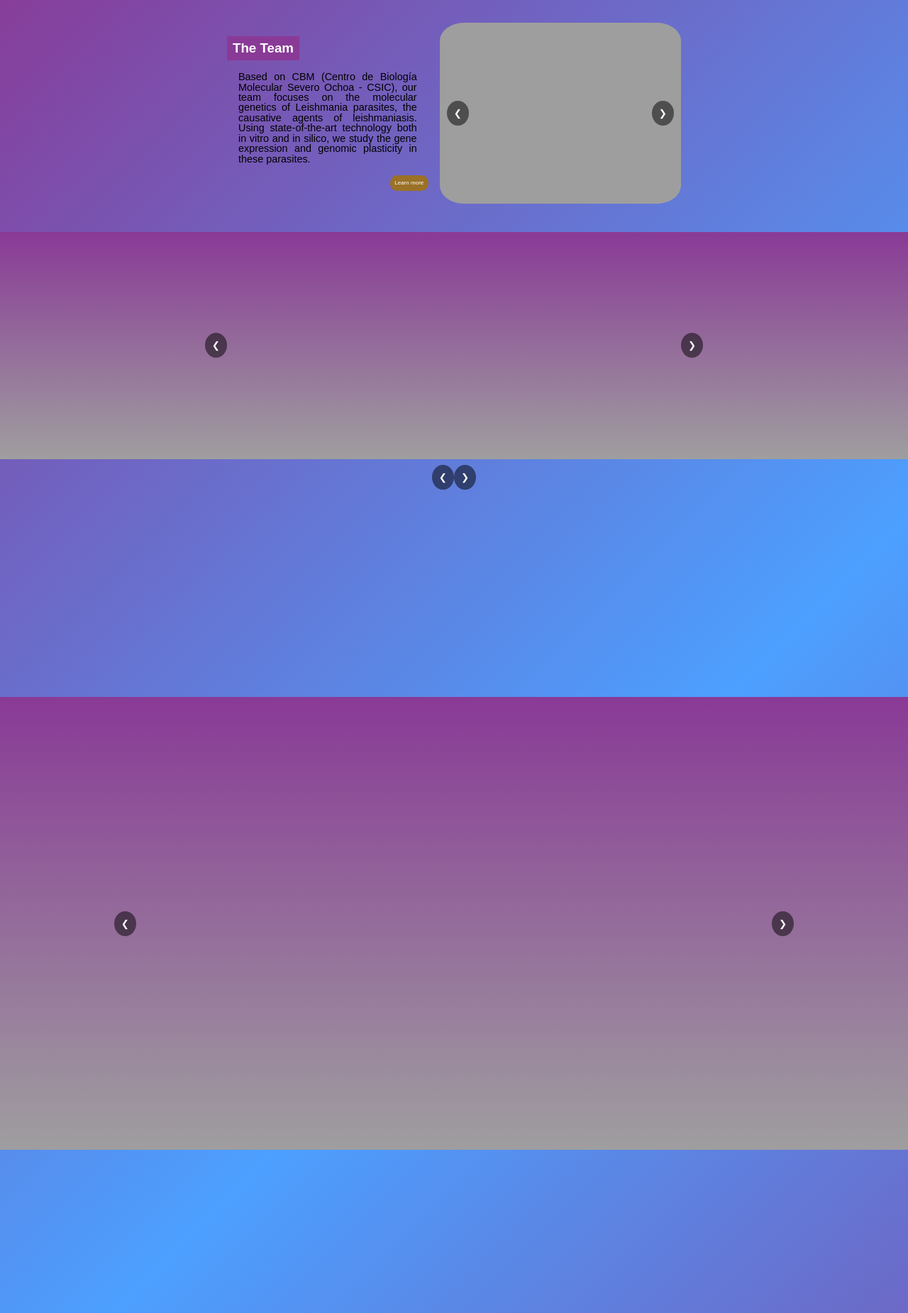
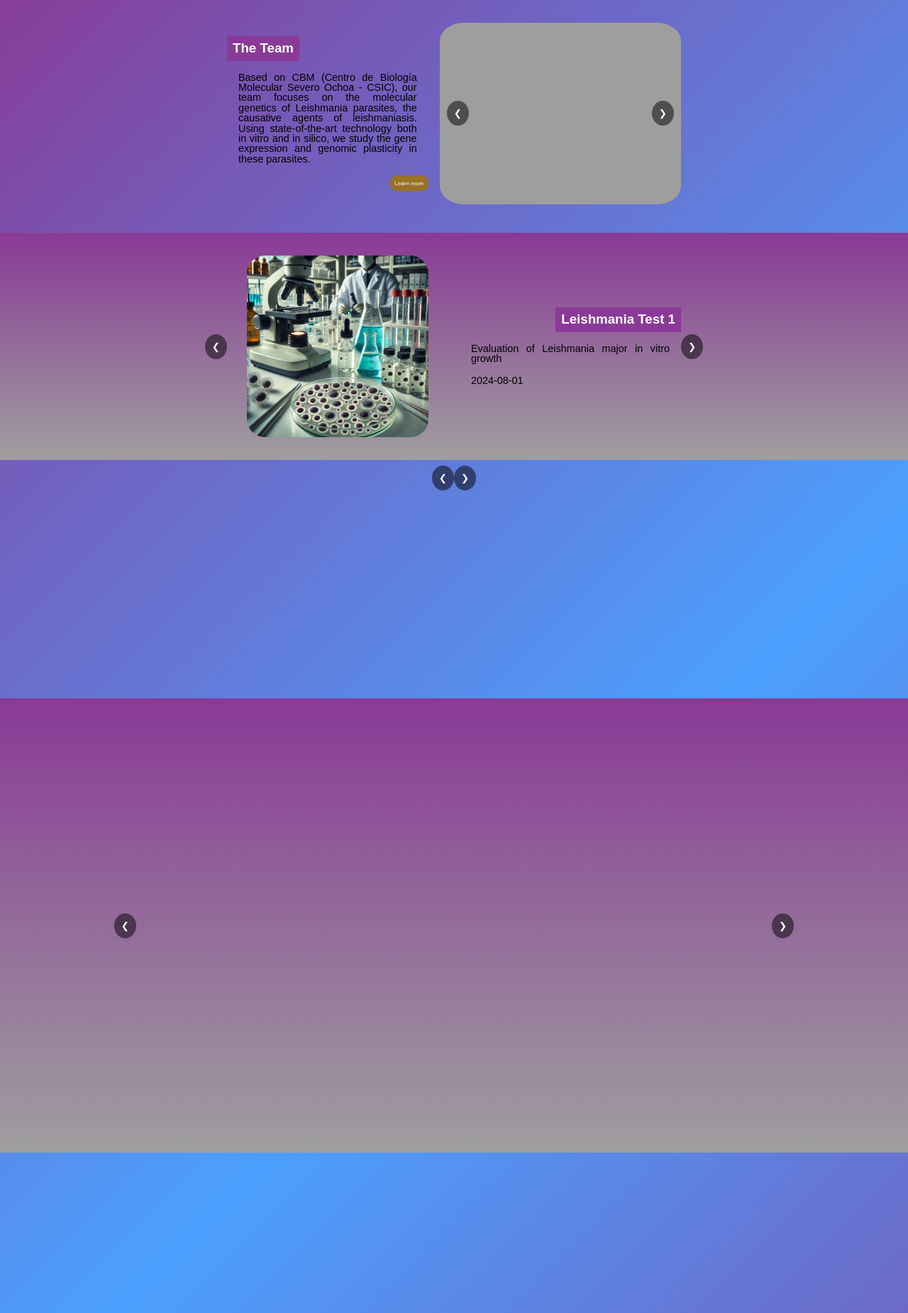
Before and after one commit to CBMSO-L302/leish_web_app, a Django app: page /home/ in a window 1280 px wide. Shown: the part 70-1920 px from the top of the page at 71% size. Run offline with Django 5.2, Linux system fonts and the light colour scheme; grey boxes are pictures that could not be loaded.

Commit message:
Add news carousel functionality and related assets
Introduce a new news carousel with dynamic content loading from a JSON file. Includes a new `news-carousel.js` script, HTML updates, and supporting assets such as images and JSON data. Minor logging improvements were made to the team carousel script.

```diff
--- /dev/null
+++ b/home/static/home/json/news_eng.json
@@ -0,0 +1,26 @@
+[
+  {
+    "title": "Leishmania Test 1",
+    "description": "Evaluation of Leishmania major in vitro growth",
+    "date": "2024-08-01",
+    "img": "/static/home/images/news/2024_08_01-Leishmania_Test_1.webp"
+  },
+  {
+    "title": "Leishmania Test 2",
+    "description": "Analysis of Leishmania donovani resistance mechanisms",
+    "date": "2024-07-15",
+    "img": "/static/home/images/news/2024_07_15-Leishmania_Test_2.webp"
+  },
+  {
+    "title": "Leishmania Test 3",
+    "description": "Genetic diversity study of Leishmania infantum",
+    "date": "2024-06-30",
+    "img": "/static/home/images/news/2024_06_30-Leishmania_Test_3.webp"
+  },
+  {
+    "title": "Leishmania Test 4",
+    "description": "Using top of the line technology to study Leishmania infantum genetic diversity",
+    "date": "2024-08-05",
+    "img": "/static/home/images/news/2024_08_05-Leishmania_Test_4.webp"
+  }
+]
--- /dev/null
+++ b/home/static/home/scripts/news-carousel.js
@@ -0,0 +1,96 @@
+// noinspection DuplicatedCode
+
+let currentNewsIndex = 0;
+let newsInterval;
+
+function showNewsSlide(index) {
+    const newsPosts = document.querySelectorAll('#real-news-container .news-post');
+    if (index >= newsPosts.length) {
+        currentNewsIndex = 0;
+    } else if (index < 0) {
+        currentNewsIndex = newsPosts.length - 1;
+    } else {
+        currentNewsIndex = index;
+    }
+    newsPosts.forEach((post, i) => {
+        post.style.display = i === currentNewsIndex ? 'flex' : 'none';
+    });
+}
+
+function changeNewsSlide(n) {
+    showNewsSlide(currentNewsIndex + n);
+}
+
+function loadNews() {
+    console.log('Fetching NEWS JSON data...');
+    fetch('/static/home/json/news_eng.json')
+        .then(response => response.json())
+        .then(data => {
+            const newsPostsContainer = document.getElementById('real-news-container');
+            newsPostsContainer.innerHTML = ''; // Clear existing news
+
+            data.forEach((post, index) => {
+                // Create the container for each post
+                const postDiv = document.createElement('div');
+                postDiv.classList.add('news-post');
+                if (index !== 0) postDiv.style.display = 'none'; // Hide all posts except the first one
+
+                // Create and append the image
+                const imgDiv = document.createElement('div');
+                imgDiv.classList.add('news-post-img');
+                    const img = document.createElement('img');
+                    img.src = post.img;
+                    img.alt = post.title;
+                    imgDiv.appendChild(img);
+
+                // Create and append the text container
+                const textDiv = document.createElement('div');
+                textDiv.classList.add('news-post-text');
+
+                    // Create a div to hold the title
+                    const titleDiv = document.createElement('div');
+                    titleDiv.classList.add('news-post-title');
+                        const title = document.createElement('h3');
+                        title.textContent = post.title;
+                        titleDiv.appendChild(title);
+                    textDiv.appendChild(titleDiv);
+
+                    // Add the description
+                    const description = document.createElement('p');
+                    description.textContent = post.description;
+                    textDiv.appendChild(description);
+
+                    // Add the date
+                    const date = document.createElement('p');
+                    date.textContent = post.date;
+                    textDiv.appendChild(date);
+
+                // Append the image and text containers to the post container
+                postDiv.appendChild(imgDiv);
+                postDiv.appendChild(textDiv);
+
+                // Append the post container to the news posts container
+                newsPostsContainer.appendChild(postDiv);
+            });
+
+            currentNewsIndex = 0;
+            showNewsSlide(currentNewsIndex);
+
+            // Clear any existing interval before starting a new one
+            if (newsInterval) {
+                clearInterval(newsInterval);
+            }
+
+            // Start the interval to show the next slide every 3 seconds
+            newsInterval = setInterval(() => changeNewsSlide(1), 10000);
+        })
+        .catch(error => console.error('Error loading news:', error));
+}
+
+document.addEventListener('DOMContentLoaded', () => {
+    // console.log('DOM fully loaded and parsed');
+    changeNewsSlide();
+    // console.log('changeNewsSlide function added to window');
+    loadNews();
+    // console.log('loadNews function added to window');
+});
--- a/home/static/home/scripts/team-carousel-img.js
+++ b/home/static/home/scripts/team-carousel-img.js
@@ -30,7 +30,7 @@ function changeTeamIntroSlide(n) {
 }
 
 function loadTeamIntro() {
-  console.log('Fetching JSON data...');
+  console.log('Fetching team images JSON data...');
   fetch('/static/home/json/team_carousel.json')
     .then(response => {
       console.log('Response received:', response);
@@ -87,6 +87,6 @@ function loadTeamIntro() {
 
 // Initialize the carousel
 document.addEventListener('DOMContentLoaded', () => {
-    console.log('DOM fully loaded and parsed');
+    // console.log('DOM fully loaded and parsed');
     loadTeamIntro();
 });
--- a/home/templates/home/home.html
+++ b/home/templates/home/home.html
@@ -84,4 +84,5 @@
 
 {% block js_content %}
   <script src="{% static 'home/scripts/team-carousel-img.js' %}"></script>
+  <script src="{% static 'home/scripts/news-carousel.js' %}"></script>
 {% endblock %}
```
Also changed, not shown: home/static/home/images/news/2024_06_30-Leishmania_Test_3.webp (added), home/static/home/images/news/2024_07_15-Leishmania_Test_2.webp (added), home/static/home/images/news/2024_08_01-Leishmania_Test_1.webp (added), home/static/home/images/news/2024_08_05-Leishmania_Test_4.webp (added).
